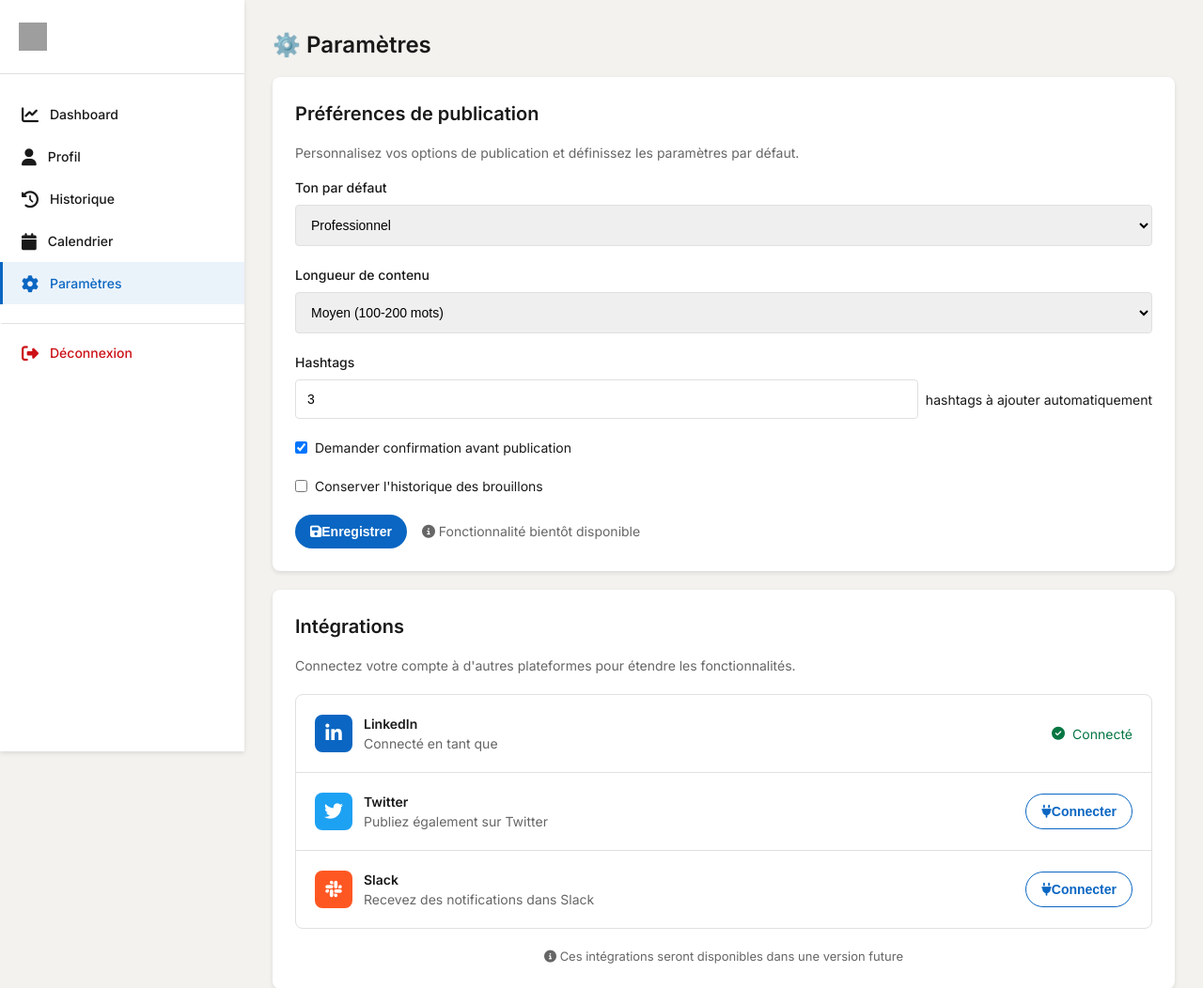
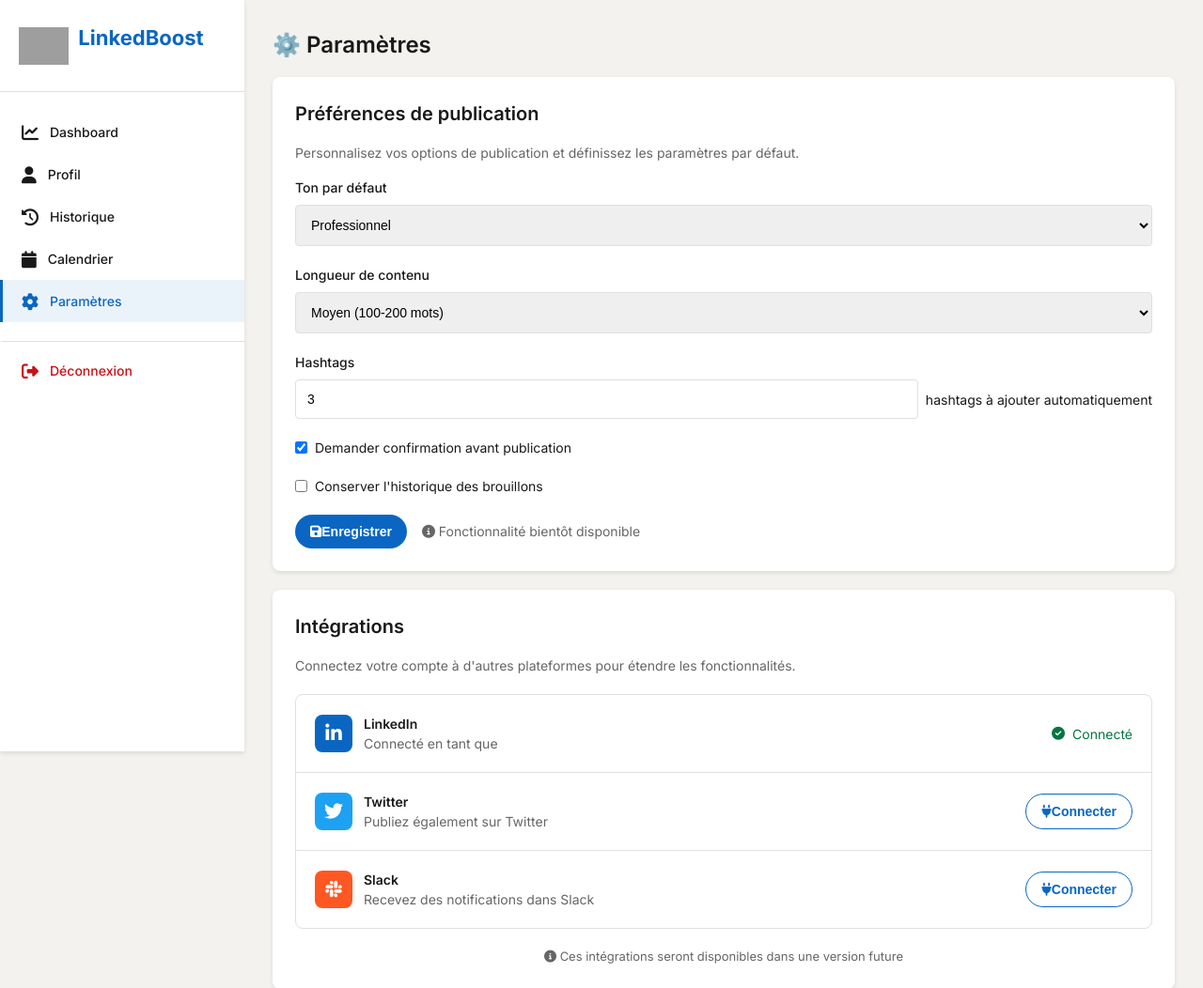
Before and after one commit to HugoF1234/Boost, a Flask app: page /parametres in a window 1280 px wide. Shown: the top 1052 px of the page at 94% size. Run offline with Flask 3, Linux system fonts and the light colour scheme; the visitor is signed in with stand-in values (Sample User, id 1); grey boxes are pictures that could not be loaded.

Commit message:
Update base.html

```diff
--- a/templates/base.html
+++ b/templates/base.html
@@ -295,7 +295,8 @@
     <div class="app-container">
         <div class="sidebar">
             <div class="sidebar-header">
-                <img src="{{ url_for('static', filename='logo1.png') }}" alt="LinkedBoost Logo" style="height: 30px;">
+                <img src="{{ url_for('static', filename='logo1') }}" alt="LinkedBoost Logo" style="height: 40px; width: auto;">
+                <h1>LinkedBoost</h1>
             </div>
             <div class="sidebar-menu">
                 <a href="{{ url_for('dashboard') }}" {% if request.path == url_for('dashboard') %}class="active"{% endif %}>
```
